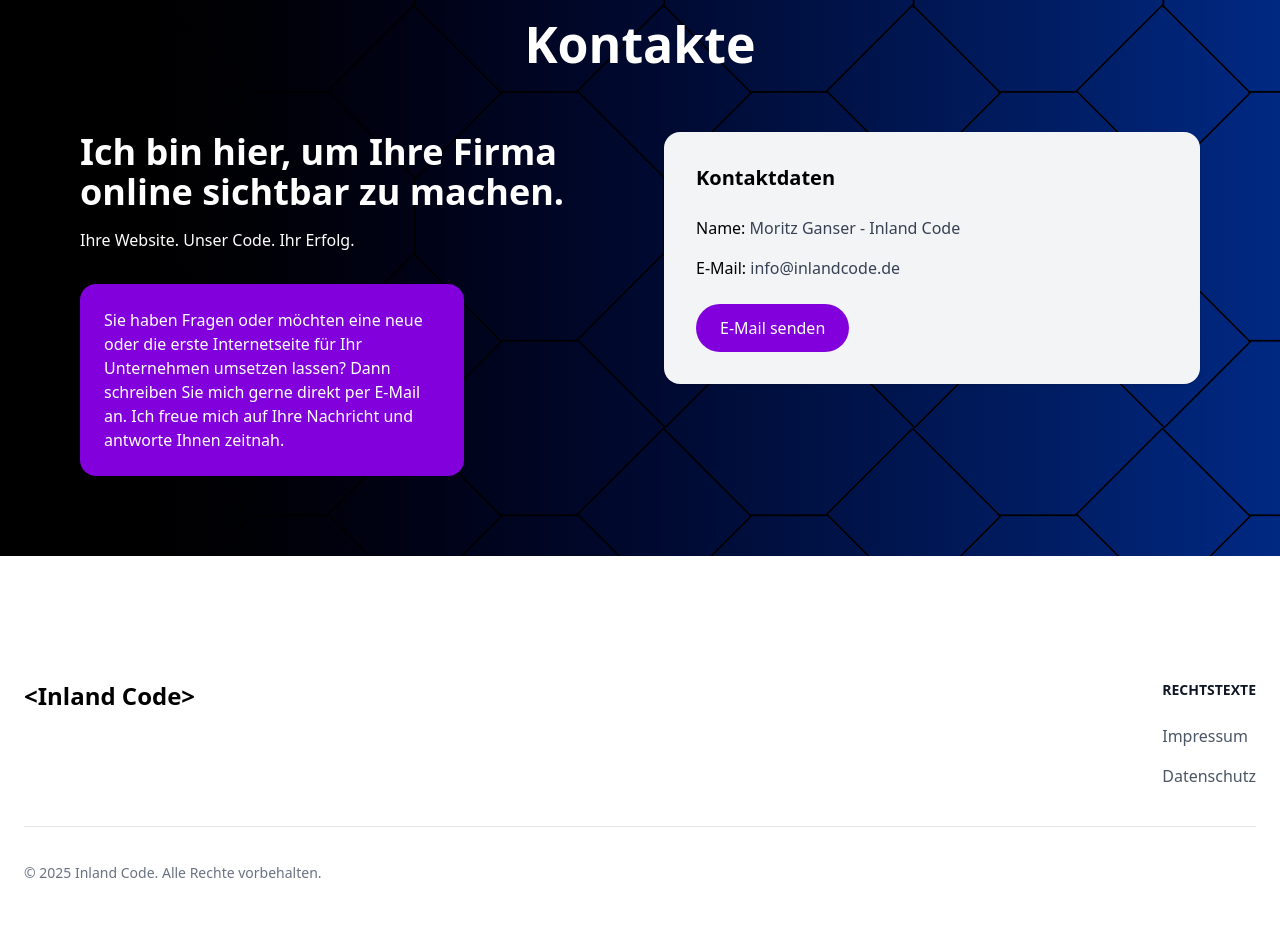
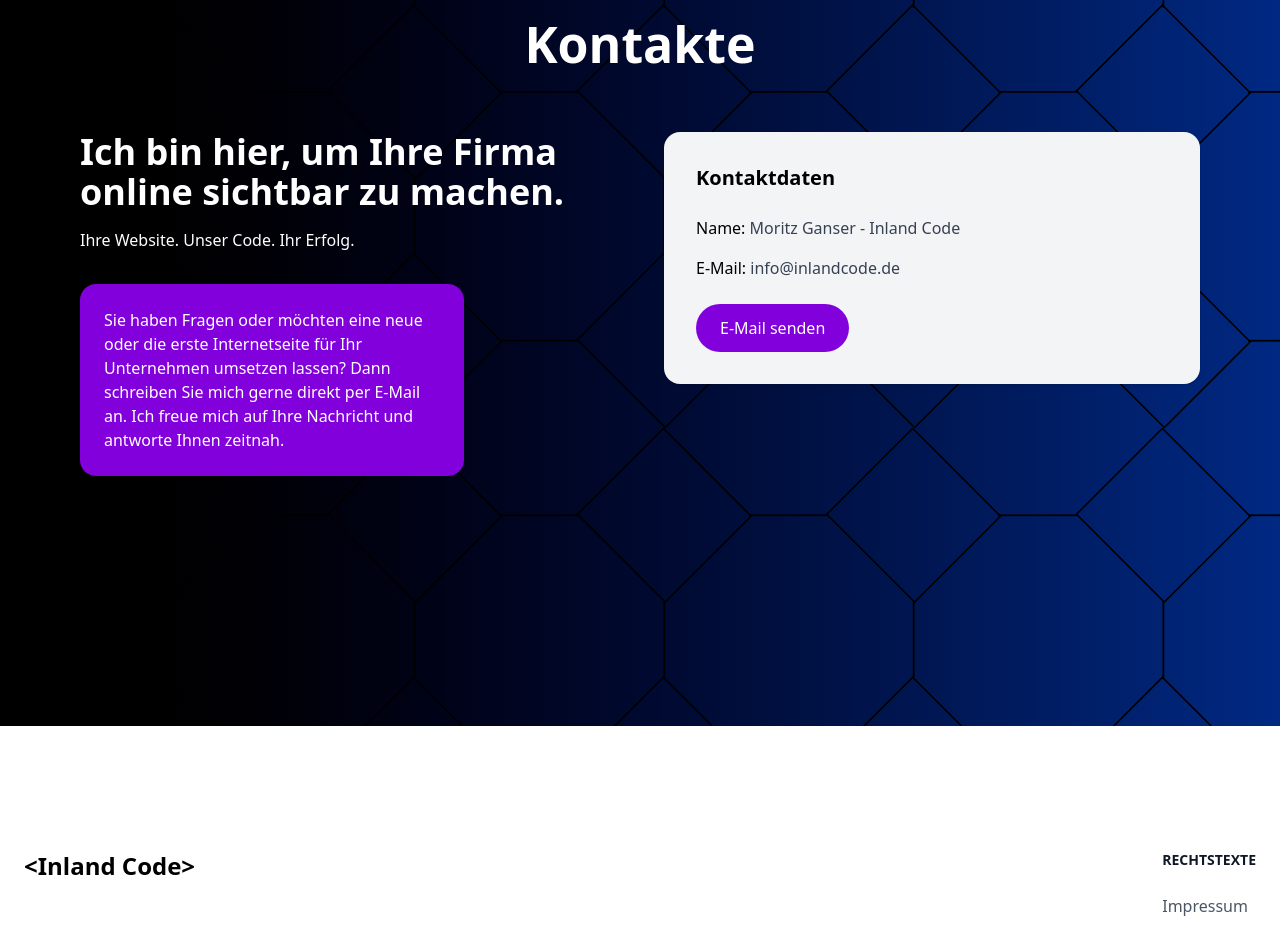
Before and after one commit to moritzganser/Website-Inland-Code-Nuxt, a Nuxt app: page / in a window 1280 px wide. Shown: the part 4740-5669 px from the top of the page. Built offline with nearby package versions, Linux system fonts and the light colour scheme.

Commit message:
Bug im Kontaktbereich behoben

```diff
--- a/components/uebermich.vue
+++ b/components/uebermich.vue
@@ -48,8 +48,8 @@
 <div class="flex justify-center">
   <p class="text-white text-[50px] font-bold mb-[50px] mt-[250px]">Kontakte</p>
 </div>
-
-      <section class="w-full py-20 mt-0 pt-0">
+<div id="kontakte_ziel"></div>
+      <section class="w-full py-20 mt-0 pt-0 pb-[250px]">
   <div class="max-w-6xl mx-auto px-4 grid grid-cols-1 md:grid-cols-2 gap-12 items-start">
 
     <!-- Left Text -->
```
